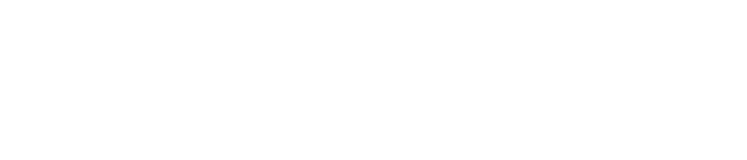
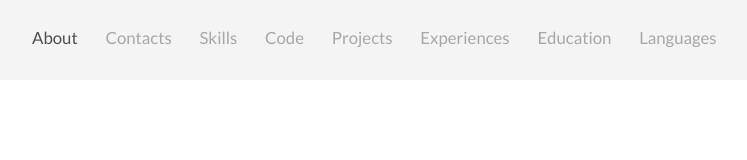
Before and after one commit to udilbar/rsschool-cv, a plain HTML site: page index.html in a window 1280 px wide. Shown: the whole page, without its empty margins (243-990 px from the left). Drawn offline with Linux system fonts and the light colour scheme; files that its build step writes are made by us from their sources.

Commit message:
"feat: add navigation with styles"

```diff
--- a/index.html
+++ b/index.html
@@ -4,7 +4,7 @@
     <title>Portfolio</title>
     <meta charset="utf-8" />
     <meta name="viewport" content="width=device-width, initial-scale=1" />
-    <link rel="stylesheet" href="css/styles.css" />
+    <link rel="stylesheet" href="./styles.css" />
     <link
       href="https://fonts.googleapis.com/css?family=Playfair+Display+SC:700"
       rel="stylesheet"
@@ -16,5 +16,22 @@
       type="text/css"
     />
   </head>
-  <body></body>
+  <body>
+    <header class="main-nav">
+      <div class="container">
+        <nav class="navbar">
+          <ul>
+            <li class="active"><a href="#about">About</a></li>
+            <li><a href="#contacts">Contacts</a></li>
+            <li><a href="#skills">Skills</a></li>
+            <li><a href="#code-example">Code</a></li>
+            <li><a href="#projects">Projects</a></li>
+            <li><a href="#experiences">Experiences</a></li>
+            <li><a href="#education">Education</a></li>
+            <li><a href="#languages">Languages</a></li>
+          </ul>
+        </nav>
+      </div>
+    </header>
+  </body>
 </html>
--- a/styles.css
+++ b/styles.css
@@ -51,3 +51,57 @@ a:hover {
   max-width: 770px;
   padding: 0 20px;
 }
+.main-nav {
+  background: #f4f4f4;
+  padding-top: 23px;
+}
+.main-nav nav ul li a {
+  color: #a7a7a7;
+}
+.main-nav nav ul li.active a {
+  color: #4d4d4d;
+}
+.navbar {
+  font-size: 105%;
+  padding-bottom: 1.65em;
+}
+.navbar:after {
+  content: "";
+  display: table;
+  clear: both;
+}
+.navbar:after {
+  content: "";
+  display: table;
+  clear: both;
+}
+.navbar ul {
+  list-style: none;
+  margin: 0;
+  padding: 0;
+}
+.navbar ul:after {
+  content: "";
+  display: table;
+  clear: both;
+}
+.navbar ul:after {
+  content: "";
+  display: table;
+  clear: both;
+}
+.navbar li {
+  float: left;
+  margin-right: 1.65em;
+}
+.navbar a,
+.navbar span {
+  display: block;
+  text-decoration: none;
+}
+.navbar li.active a,
+.navbar span {
+  text-decoration: none;
+  cursor: text;
+  color: rgba(0, 0, 0, 0.4);
+}
```
